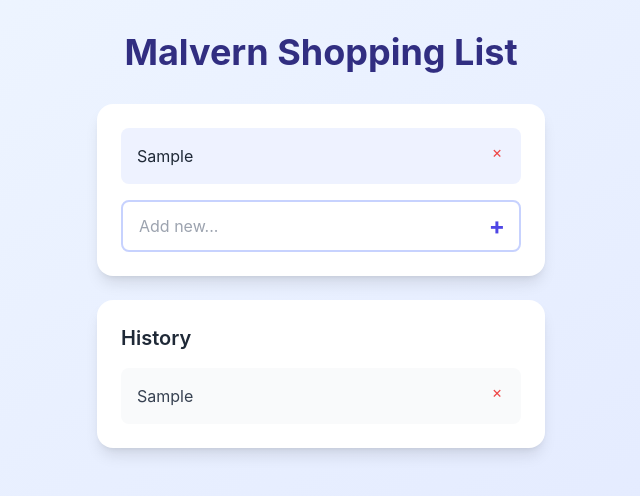
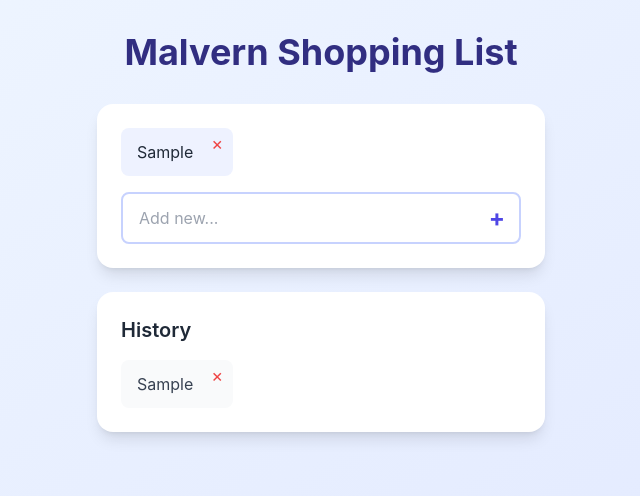
Before and after one commit to bnicholson98/Shopping-List, a React (Create React App) app: page / in a window 1280 px wide. Both pictures are taken after typing "Sample" into the empty fields and a click on the button "Add item". Shown: the top 496 px of the page, without its empty margins (319-959 px from the left). Built offline with nearby package versions, Linux system fonts and the light colour scheme; the HTML template or start-up script is replaced by a standard one.

Commit message:
Uppdate cell padding, font size and wrapping

```diff
--- a/src/App.js
+++ b/src/App.js
@@ -111,16 +111,16 @@ function App() {
           {currentList.length === 0 ? (
             <p className="text-gray-400 text-center py-8">We probably need toilet paper</p>
           ) : (
-            <ul className="space-y-2 mb-4">
+            <ul className="flex flex-wrap gap-2 mb-4">
               {currentList.map((item) => (
                 <li
                   key={item.id}
-                  className="relative bg-indigo-50 rounded-lg p-4 pr-12 transition-all hover:bg-indigo-100"
+                  className="relative bg-indigo-50 rounded-lg px-4 py-3 pr-10 transition-all hover:bg-indigo-100 inline-flex items-center"
                 >
-                  <span className="text-gray-800">{item.text}</span>
+                  <span className="text-gray-800 text-base whitespace-nowrap">{item.text}</span>
                   <button
                     onClick={() => removeFromList(item.id)}
-                    className="absolute top-2 right-2 w-8 h-8 flex items-center justify-center text-red-500 hover:text-red-700 hover:bg-red-100 rounded-full transition-colors"
+                    className="absolute top-1 right-1 w-6 h-6 flex items-center justify-center text-red-500 hover:text-red-700 hover:bg-red-100 rounded-full transition-colors text-lg"
                     aria-label="Remove item"
                   >
                     ×
@@ -158,20 +158,20 @@ function App() {
           {history.length === 0 ? (
             <p className="text-gray-400 text-center py-8">No history yet</p>
           ) : (
-            <ul className="space-y-2">
+            <ul className="flex flex-wrap gap-2">
               {history.map((item) => (
                 <li
                   key={item.id}
-                  className="relative bg-gray-50 rounded-lg p-4 pr-12 cursor-pointer transition-all hover:bg-indigo-50 hover:shadow-md"
+                  className="relative bg-gray-50 rounded-lg px-4 py-3 pr-10 cursor-pointer transition-all hover:bg-indigo-50 hover:shadow-md inline-flex items-center"
                   onClick={() => addFromHistory(item)}
                 >
-                  <span className="text-gray-700">{item.text}</span>
+                  <span className="text-gray-700 text-base whitespace-nowrap">{item.text}</span>
                   <button
                     onClick={(e) => {
                       e.stopPropagation();
                       removeFromHistory(item.id);
                     }}
-                    className="absolute top-2 right-2 w-8 h-8 flex items-center justify-center text-red-500 hover:text-red-700 hover:bg-red-100 rounded-full transition-colors"
+                    className="absolute top-1 right-1 w-6 h-6 flex items-center justify-center text-red-500 hover:text-red-700 hover:bg-red-100 rounded-full transition-colors text-lg"
                     aria-label="Remove from history"
                   >
                     ×
```
